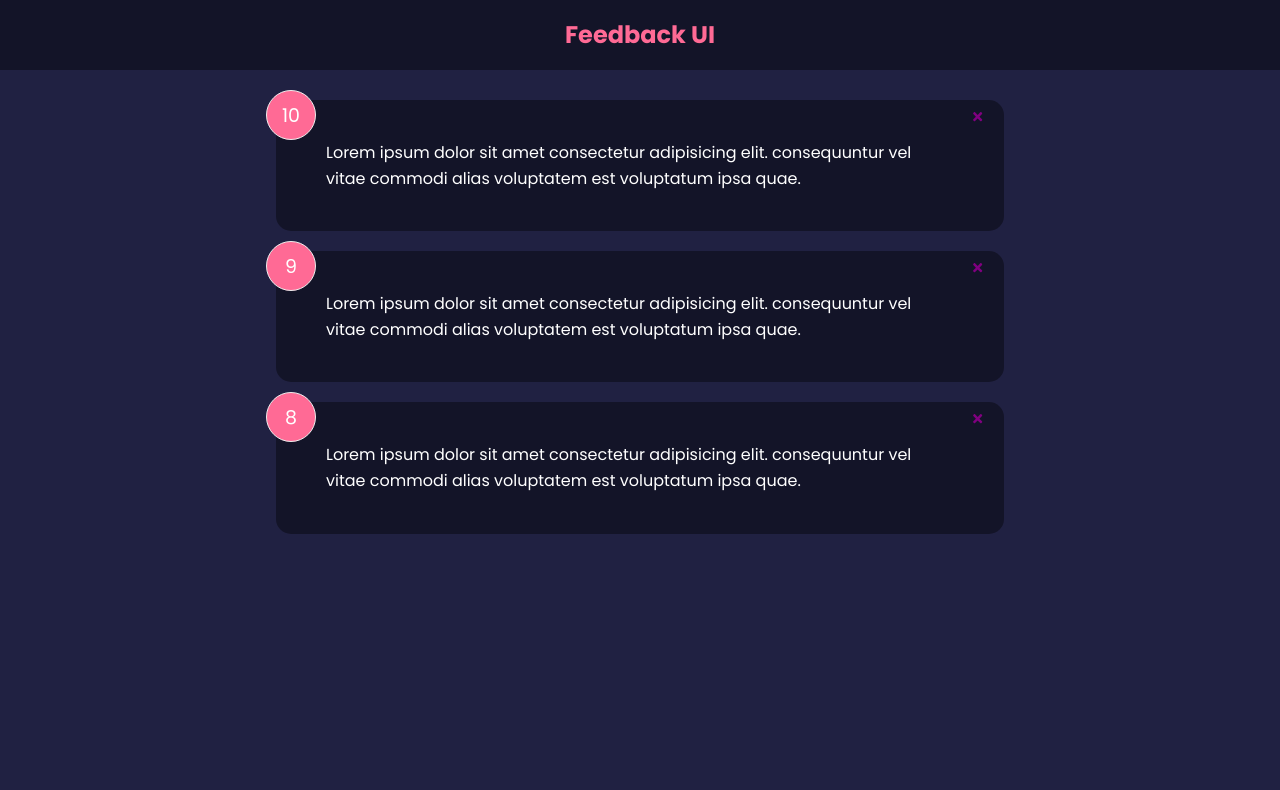
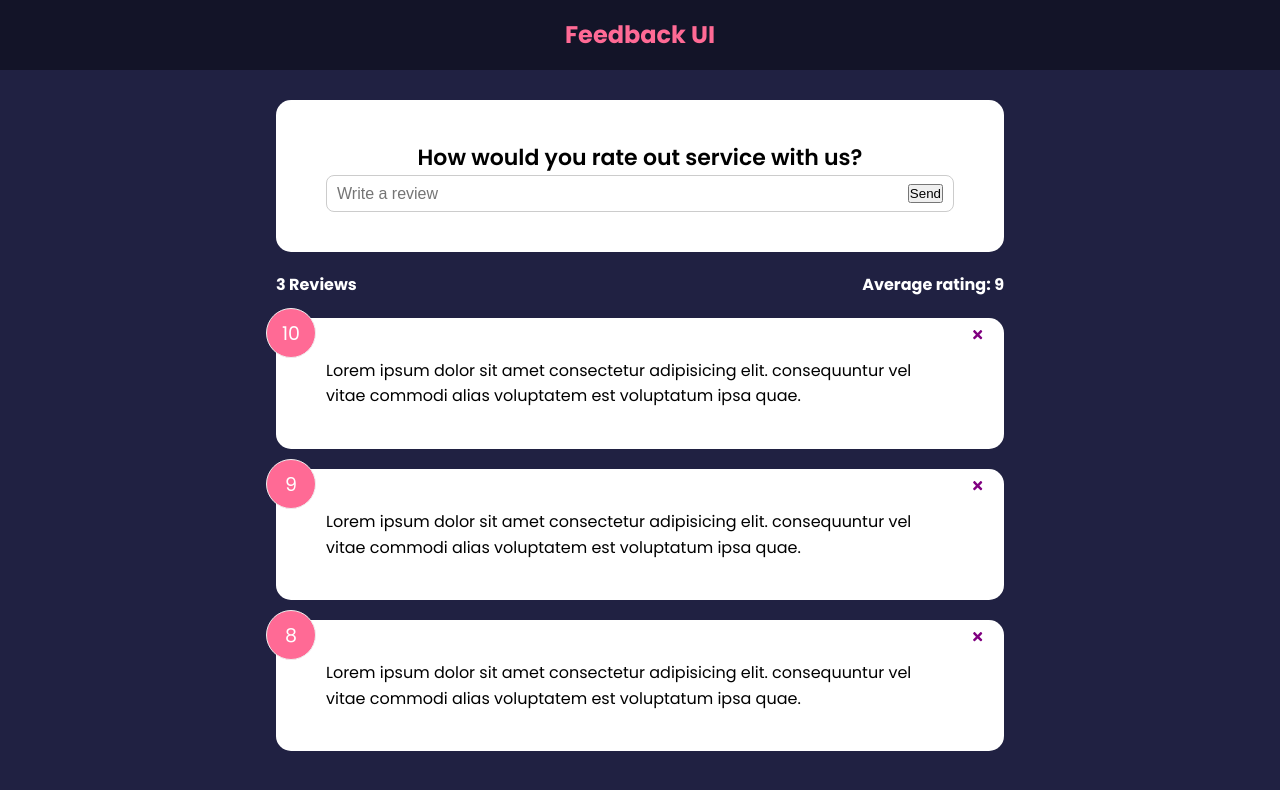
Before and after one commit to Kongyuechen/feedback-app, a React (Create React App) app: page / in a window 1280 px wide. Shown: the top 790 px of the page. Built offline with nearby package versions, Linux system fonts and the light colour scheme; the HTML template or start-up script is replaced by a standard one.

Commit message:
Starting form

```diff
--- a/src/App.js
+++ b/src/App.js
@@ -2,7 +2,9 @@
 import Header from './components/Header'
 import FeedbackList from './components/FeedbackList'
 import FeedbackData from './data/FeedbackData'
-import Card from './components/shared/Card'
+import FeedbackStats from './components/FeedbackStats'
+import FeedbackForm from './components/FeedbackForm'
+
 
 function App() {
   const [feedback, setFeedback] = useState(FeedbackData)
@@ -18,6 +20,8 @@
     <>
       <Header />
       <div className='container'>
+        <FeedbackForm />
+        <FeedbackStats feedback={feedback} />
         <FeedbackList
         feedback={feedback}
         handleDelete = {deleteFeedback}
--- /dev/null
+++ b/src/components/FeedbackForm.jsx
@@ -0,0 +1,18 @@
+import Card from './shared/Card'
+
+function FeedbackForm() {
+  return (
+    <Card>
+      <form>
+        <h2>How would you rate out service with us?</h2>
+        {/* @todo - rating select compo */}
+        <div className="input-group">
+          <input type="text" placeholder='Write a review'/>
+          <button type="submit">Send</button>
+        </div>
+      </form>
+    </Card>
+  )
+}
+
+export default FeedbackForm
--- /dev/null
+++ b/src/components/FeedbackStats.jsx
@@ -0,0 +1,23 @@
+import PropTypes from 'prop-types'
+
+function FeedbackStats({feedback}) {
+  //Calculate rating average
+  let average = feedback.reduce((acc, curr) => {
+    return acc + curr.rating
+  }, 0) / feedback.length;
+
+  average = average.toFixed(1).replace(/[.,]0$/, '')
+
+  return (
+    <div className="feedback-stats">
+      <h4>{feedback.length} Reviews</h4>
+      <h4>Average rating: {isNaN(average) ? 0 : average}</h4>
+    </div>
+  )
+}
+
+FeedbackStats.propTypes = {
+  feedback: PropTypes.array.isRequired
+}
+
+export default FeedbackStats
--- a/src/components/shared/Card.jsx
+++ b/src/components/shared/Card.jsx
@@ -1,12 +1,16 @@
 import PropTypes from 'prop-types'
-function Card( {children, reverse}) {
+
+function Card({ children, reverse }) {
+  // return <div className={`card ${reverse && 'reverse'}`}>{children}</div>
+
   return (
     <div
       className='card'
       style={{
-        backgroundColor: reverse ? 'rgba(0,0,0,0.4)': '#fff',
-        color: reverse ? '#fff':'#000',
-    }}>
+        backgroundColor: reverse ? 'rgba(0,0,0,0.4)' : '#fff',
+        color: reverse ? '#fff' : '#000',
+      }}
+    >
       {children}
     </div>
   )
@@ -15,8 +19,10 @@
 Card.defaultProps = {
   reverse: false,
 }
-Card.defaultProps = {
+
+Card.propTypes = {
   children: PropTypes.node.isRequired,
   reverse: PropTypes.bool,
 }
+
 export default Card
```
